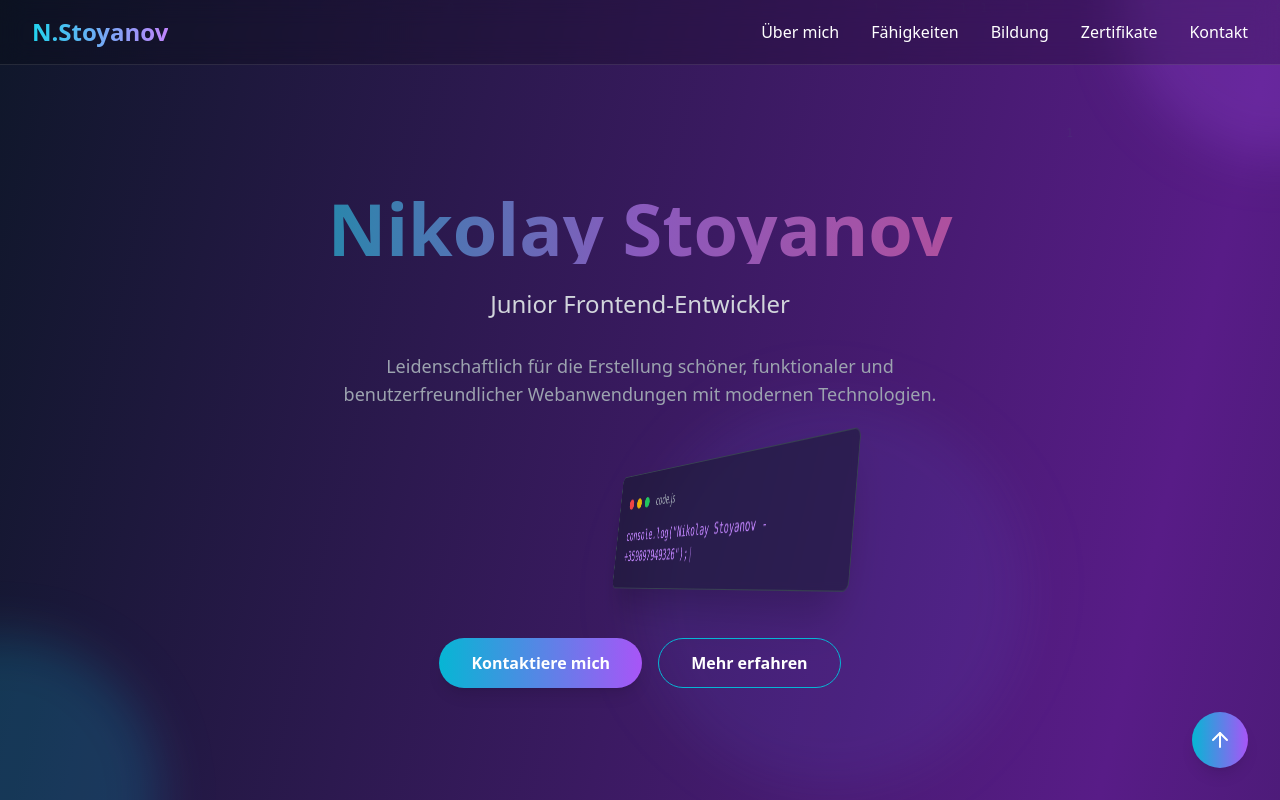
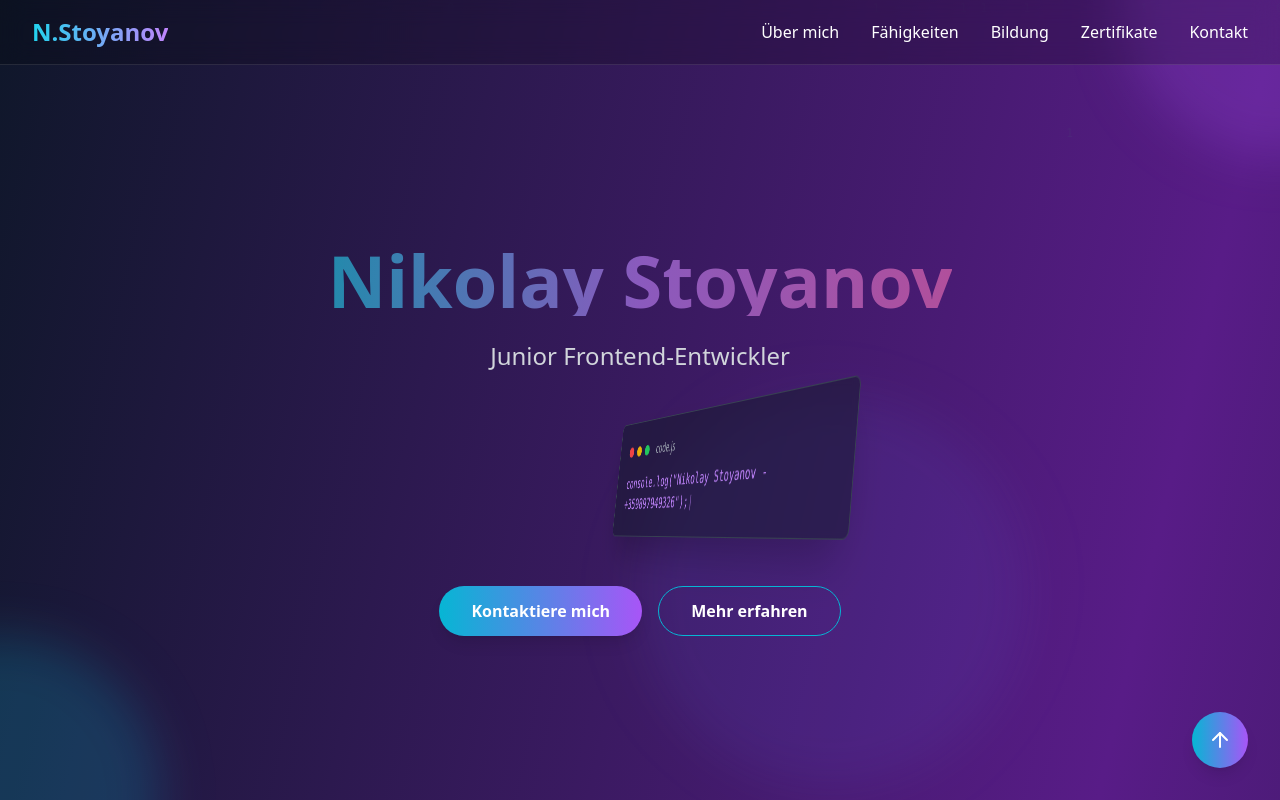
Before and after one commit to Niko5886/Website_CV_Nikolay_Stoyanov, a React (Vite) app: page / in a window 1280 px wide. Shown: the top 800 px of the page. Built offline with nearby package versions, Linux system fonts and the light colour scheme.

Commit message:
Updated App.tsx

```diff
--- a/src/App.tsx
+++ b/src/App.tsx
@@ -230,9 +230,7 @@ const App = () => {
             <p className="text-xl md:text-2xl text-gray-300 mb-8">
               Junior Frontend-Entwickler
             </p>
-            <p className="text-lg text-gray-400 max-w-2xl mx-auto mb-12">
-              Leidenschaftlich für die Erstellung schöner, funktionaler und benutzerfreundlicher Webanwendungen mit modernen Technologien.
-            </p>
+
           </div>
 
           {/* 3D Floating Code Block */}
```
